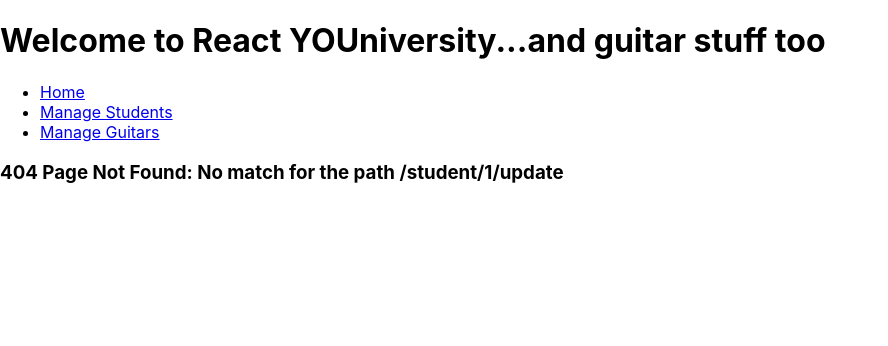
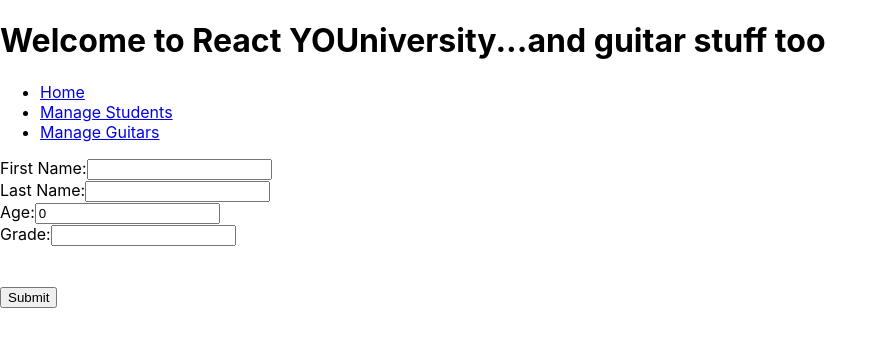
Before and after one commit to patrickj32/react-student-fe, a React (Create React App) app: page /student/1/update in a window 1280 px wide. Before the commit this address had no page. Shown: the top 346 px of the page, without its empty margins (0-888 px from the left). Built offline with nearby package versions, Linux system fonts and the light colour scheme; no server answers.

Commit message:
need to work on the edit student link

```diff
--- a/src/App.js
+++ b/src/App.js
@@ -23,6 +23,7 @@
 import Guitar from "./components/guitar/Guitar";
 import AddGuitar from "./components/addGuitar/AddGuitar";
 import EditGuitar from "./components/editGuitar/EditGuitar";
+import EditStudent from "./components/editStudent/EditStudent"
 
 function App() {
   return (
@@ -40,6 +41,8 @@
         <Route exact path="/students" component={StudentList} />
         <Route path="/student/create" component={AddStudent} />
         <Route exact path="/student/:id" component={Student} />
+        <Route exact path="/student/:id/update" component={EditStudent} />
+
 
 
         {/* Add guitar routes */}
--- /dev/null
+++ b/src/components/editStudent/EditStudent.js
@@ -0,0 +1,102 @@
+import { useState, useEffect } from "react";
+
+function EditStudent(props) {
+  const [student, setStudent] = useState({
+    firstName: "",
+    lastName: "",
+    age: 0,
+    grade: "",
+    // Add other student-related fields as needed
+  });
+
+  useEffect(() => {
+    const id = props.match.params.id;
+    getStudent(id);
+  }, []);
+
+  const getStudent = (studentId) => {
+    fetch(`http://localhost:5000/api/students/${studentId}`)
+      .then((response) => response.json())
+      .then((student) => {
+        setStudent({
+          ...student,
+        });
+      })
+      .catch((error) => {
+        console.log(error);
+      });
+  };
+
+  const handleChange = (event) => {
+    setStudent({
+      ...student,
+      [event.target.name]: event.target.value,
+    });
+  };
+
+  const handleSubmit = (event) => {
+    event.preventDefault();
+
+    fetch(`http://localhost:5000/api/students/${props.match.params.id}`, {
+      method: "PUT",
+      headers: {
+        'content-type': 'application/json'
+      },
+      body: JSON.stringify(student)
+    })
+      .then((response) => response.json())
+      .then((newStudent) => {
+        console.log(newStudent);
+        props.history.push("/students");
+      });
+  };
+
+  return (
+    <div className="EditStudent">
+      <form onSubmit={handleSubmit}>
+        <div>
+          <label>First Name:</label>
+          <input
+            onChange={handleChange}
+            type="text"
+            name="firstName"
+            value={student.firstName}
+          />
+        </div>
+        <div>
+          <label>Last Name:</label>
+          <input
+            onChange={handleChange}
+            type="text"
+            name="lastName"
+            value={student.lastName}
+          />
+        </div>
+        <div>
+          <label>Age:</label>
+          <input
+            onChange={handleChange}
+            type="number"
+            name="age"
+            value={student.age}
+          />
+        </div>
+        <div>
+          <label>Grade:</label>
+          <input
+            onChange={handleChange}
+            type="text"
+            name="grade"
+            value={student.grade}
+          />
+        </div>
+        {/* Add other input fields as needed */}
+        <br />
+        <br />
+        <button>Submit</button>
+      </form>
+    </div>
+  );
+}
+
+export default EditStudent;
--- a/src/components/studentList/StudentList.js
+++ b/src/components/studentList/StudentList.js
@@ -33,6 +33,24 @@
             });
     }
 
+    const deleteStudent = (event, studentId) => {
+        event.preventDefault();
+        fetch(`http://localhost:5000/api/students/${studentId}`, {
+          method: "DELETE",
+          // headers: {
+          //   'content-type': 'application/json'
+          // },
+        })
+          // .then((response) => response.json())
+          .then(() => {
+            // props.history.push("/students");
+            getStudents();
+          })
+          .catch((error) => {
+            console.log(error.message);
+          });
+      };
+
 
 
     //using map, loop through the students in state that came back from the API and build an array of <li> elements
@@ -50,7 +68,11 @@
                 <td>{student.email}</td>
                 <td>{student.major}</td>
                 <td>{student.ip_address}</td>
-                <td><Link to={`/student/${student.id}`}>View</Link></td>
+                <td><Link to={`/student/${student.id}`}>View</Link>  </td>
+
+
+                <Link to={`/student/${student.id}/update`}> Edit Student  </Link>
+                <a onClick={(event) => deleteStudent(event,student.id)} href="#">Delete Student</a>
             </tr>
         );
     });
```
Also changed, not shown: 1 other file (tests, documents, lock files or other folders).
